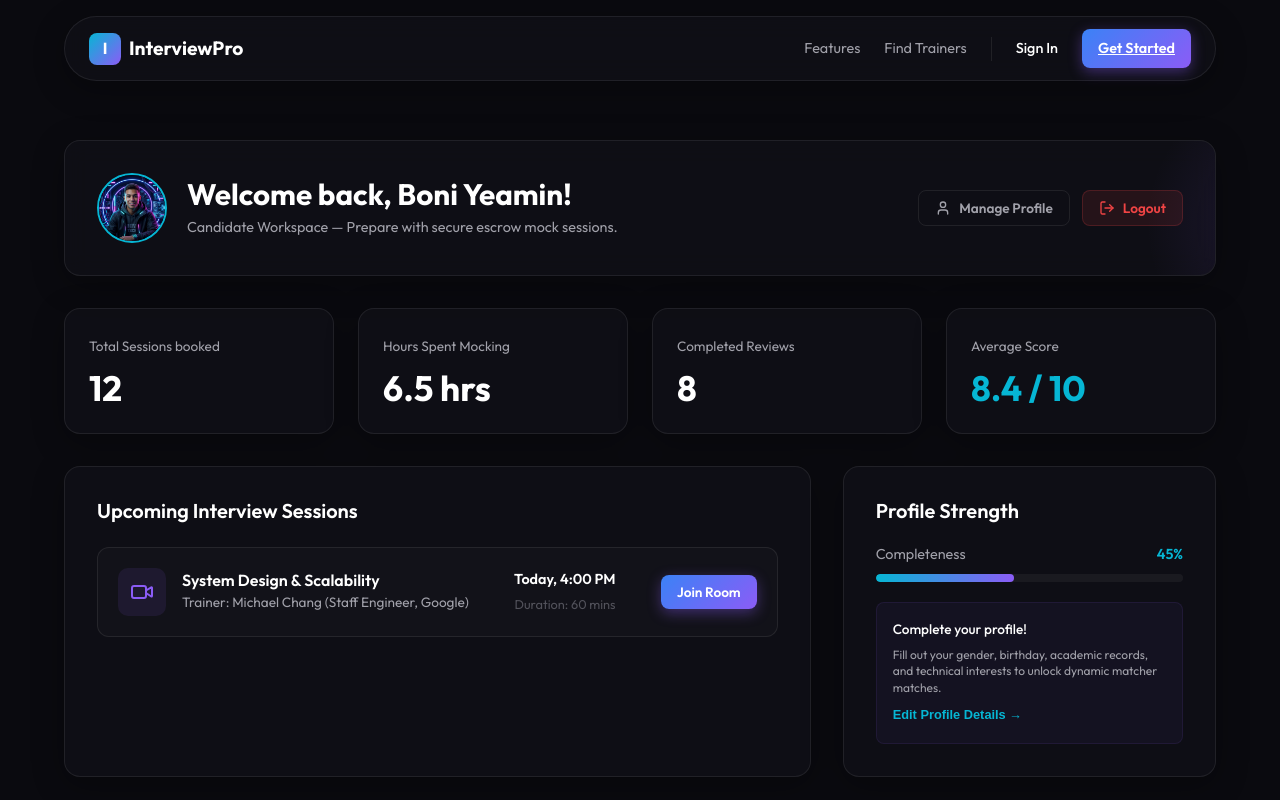
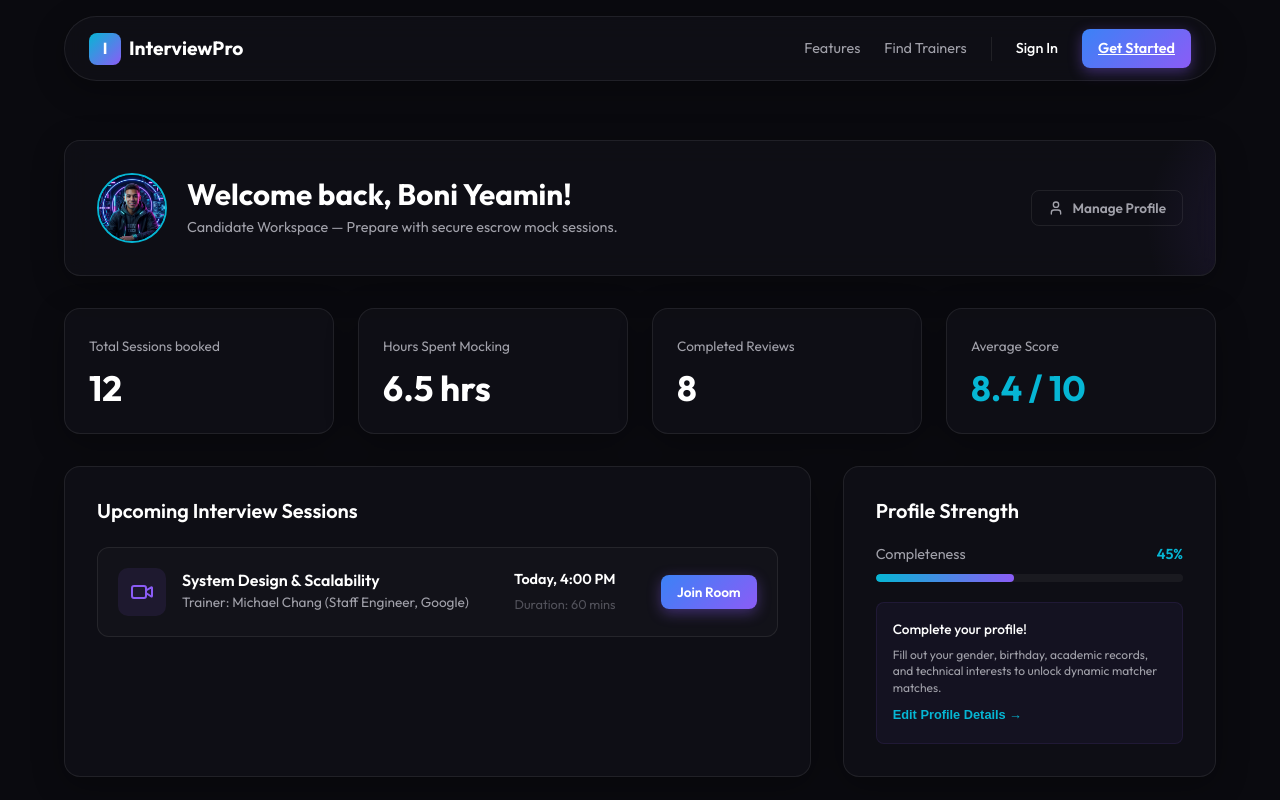
Before and after one commit to boniyeamincse/mockinterviewpro, a React app in the folder frontend/: page /dashboard in a window 1280 px wide. Shown: the top 800 px of the page. Built offline with nearby package versions, Linux system fonts and the light colour scheme; the HTML template or start-up script is replaced by a standard one.

Commit message:
style: remove duplicate Logout button from candidate Dashboard banner

```diff
--- a/frontend/src/pages/Dashboard.jsx
+++ b/frontend/src/pages/Dashboard.jsx
@@ -88,10 +88,6 @@ const Dashboard = () => {
     setIsEditing(false);
   };
 
-  const handleLogout = () => {
-    localStorage.removeItem('user');
-    window.location.href = '/login';
-  };
 
   return (
     <div className="container" style={{ paddingTop: '40px', paddingBottom: '80px', fontFamily: 'var(--font-family)' }}>
@@ -144,24 +140,7 @@ const Dashboard = () => {
             <User size={16} style={{ color: activeTab === 'profile' ? 'var(--accent-cyan)' : 'inherit' }} />
             {activeTab === 'profile' ? 'Back to Workspace' : 'Manage Profile'}
           </button>
-          <button
-            onClick={handleLogout}
-            className="btn"
-            style={{
-              padding: '8px 16px',
-              fontSize: '0.85rem',
-              background: 'rgba(239, 68, 68, 0.1)',
-              border: '1px solid rgba(239, 68, 68, 0.2)',
-              color: '#ef4444',
-              cursor: 'pointer',
-              borderRadius: '8px',
-              display: 'flex',
-              alignItems: 'center',
-              gap: '8px'
-            }}
-          >
-            <LogOut size={16} /> Logout
-          </button>
+
         </div>
       </div>
 
```
